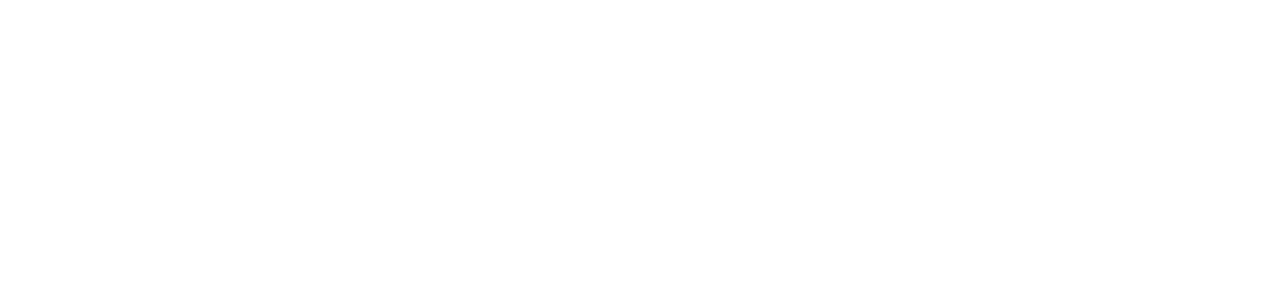
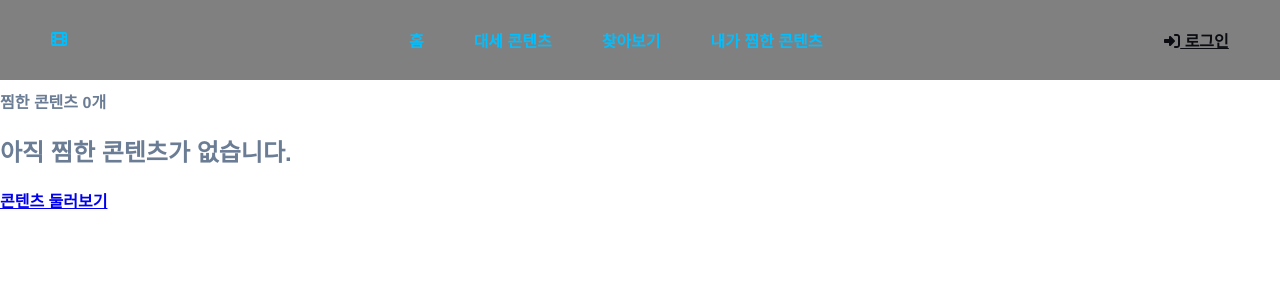
Before and after one commit to seoharu/front-end-demo-site, a Vue app: page /wishlist in a window 1280 px wide. Before the commit this address had no page. Shown: the top 300 px of the page. Built offline with nearby package versions, Linux system fonts and the light colour scheme; the HTML template or start-up script is replaced by a standard one.

Commit message:
feat:wishlist page 만들기

```diff
--- a/src/router/index.ts
+++ b/src/router/index.ts
@@ -22,6 +22,11 @@ const routes: Array<RouteRecordRaw> = [
     name: 'SearchPage',
     component: () => import('@/views/SearchPage.vue')
   },
+  {
+    path: '/wishlist',
+    name: 'WishlistPage',
+    component: () => import('@/views/WishlistPage.vue')
+  },
 ]
 
 const router = createRouter({
--- /dev/null
+++ b/src/views/WishlistPage.vue
@@ -0,0 +1,140 @@
+<template>
+  <div class="page-wrapper">
+    <!-- 공통 헤더 컴포넌트 -->
+    <PageHeader />
+
+    <!-- 메인 콘텐츠 -->
+    <div class="wishlist-container min-h-screen bg-gray-900 text-white p-4 md:p-8 pt-24">
+      <!-- 페이지 헤더 -->
+      <div class="mb-8">
+        <h1 class="text-3xl font-bold mb-2">내가 찜한 콘텐츠</h1>
+        <p class="text-gray-400">
+          찜한 콘텐츠 {{ wishlistCount }}개
+        </p>
+      </div>
+
+      <!-- 빈 위시리스트 상태 -->
+      <div v-if="wishlist.length === 0" class="text-center py-16">
+        <i class="fas fa-heart text-4xl text-gray-600 mb-4"></i>
+        <h2 class="text-xl text-gray-400">아직 찜한 콘텐츠가 없습니다.</h2>
+        <router-link
+          to="/"
+          class="inline-block mt-4 px-6 py-2 bg-red-600 rounded-md hover:bg-red-700 transition-colors"
+        >
+          콘텐츠 둘러보기
+        </router-link>
+      </div>
+
+      <!-- TableView 컴포넌트로 위시리스트 표시 -->
+      <TableView
+        v-else
+        :movies="paginatedWishlist"
+        :current-page="currentPage"
+        :total-pages="totalPages"
+        @page-changed="handlePageChange"
+        @wishlist-updated="handleWishlistUpdate"
+        @show-detail="handleShowDetail"
+      />
+    </div>
+
+    <!-- 영화 상세 모달 -->
+    <MovieDetailModal
+      v-if="selectedMovie"
+      :movie="selectedMovie"
+      @close="closeModal"
+    />
+
+    <!-- 스크롤 탑 컴포넌트 -->
+    <ScrollToTop v-show="showScrollTop" />
+  </div>
+</template>
+
+<script setup>
+import { ref, computed, onMounted, onUnmounted } from 'vue';
+import { useWishlist } from '@/composables/useWishlist';
+import PageHeader from '@/components/layout/PageHeader.vue';
+import ScrollToTop from '@/components/layout/ScrollToTop.vue';
+import TableView from '@/components/common/viewType/TableView.vue';
+import MovieDetailModal from '@/components/movie/MovieDetailModal.vue';
+import MovieCard from '@/components/common/MovieCard.vue';
+import PaginationNav from '@/components/common/PaginationNav.vue';
+
+const { wishlist, wishlistCount } = useWishlist();
+const showScrollTop = ref(false);
+const currentPage = ref(1);
+const moviesPerPage = 20;
+const selectedMovie = ref(null);
+
+// 페이지네이션 계산
+const totalPages = computed(() => Math.ceil(wishlist.value.length / moviesPerPage));
+
+// 현재 페이지의 영화 목록
+const paginatedWishlist = computed(() => {
+  const start = (currentPage.value - 1) * moviesPerPage;
+  const end = start + moviesPerPage;
+  return wishlist.value.slice(start, end);
+});
+
+// 스크롤 이벤트 핸들러
+const handleScroll = () => {
+  showScrollTop.value = window.scrollY > 500;
+};
+
+// 페이지 변경 핸들러
+const handlePageChange = (page) => {
+  currentPage.value = page;
+  window.scrollTo({
+    top: 0,
+    behavior: 'smooth'
+  });
+};
+
+// 위시리스트 업데이트 핸들러
+const handleWishlistUpdate = () => {
+  // 위시리스트가 업데이트되면 페이지 재계산
+  const maxPage = Math.ceil(wishlist.value.length / moviesPerPage);
+  if (currentPage.value > maxPage) {
+    currentPage.value = maxPage || 1;
+  }
+};
+
+// 영화 상세 정보 모달 핸들러
+const handleShowDetail = (movie) => {
+  selectedMovie.value = movie;
+  document.body.style.overflow = 'hidden';
+};
+
+// 모달 닫기 핸들러
+const closeModal = () => {
+  selectedMovie.value = null;
+  document.body.style.overflow = '';
+};
+
+// 라이프사이클 훅
+onMounted(() => {
+  window.addEventListener('scroll', handleScroll);
+});
+
+onUnmounted(() => {
+  window.removeEventListener('scroll', handleScroll);
+});
+</script>
+
+<style scoped>
+.wishlist-container {
+  max-width: 1440px;
+  margin: 0 auto;
+}
+
+/* 반응형 디자인을 위한 미디어 쿼리 */
+@media (max-width: 640px) {
+  .wishlist-container {
+    padding-top: 5rem;
+  }
+}
+
+/* 모달이 열려있을 때 배경 스크롤 방지 */
+:global(body.modal-open) {
+  overflow: hidden;
+}
+</style>
```
